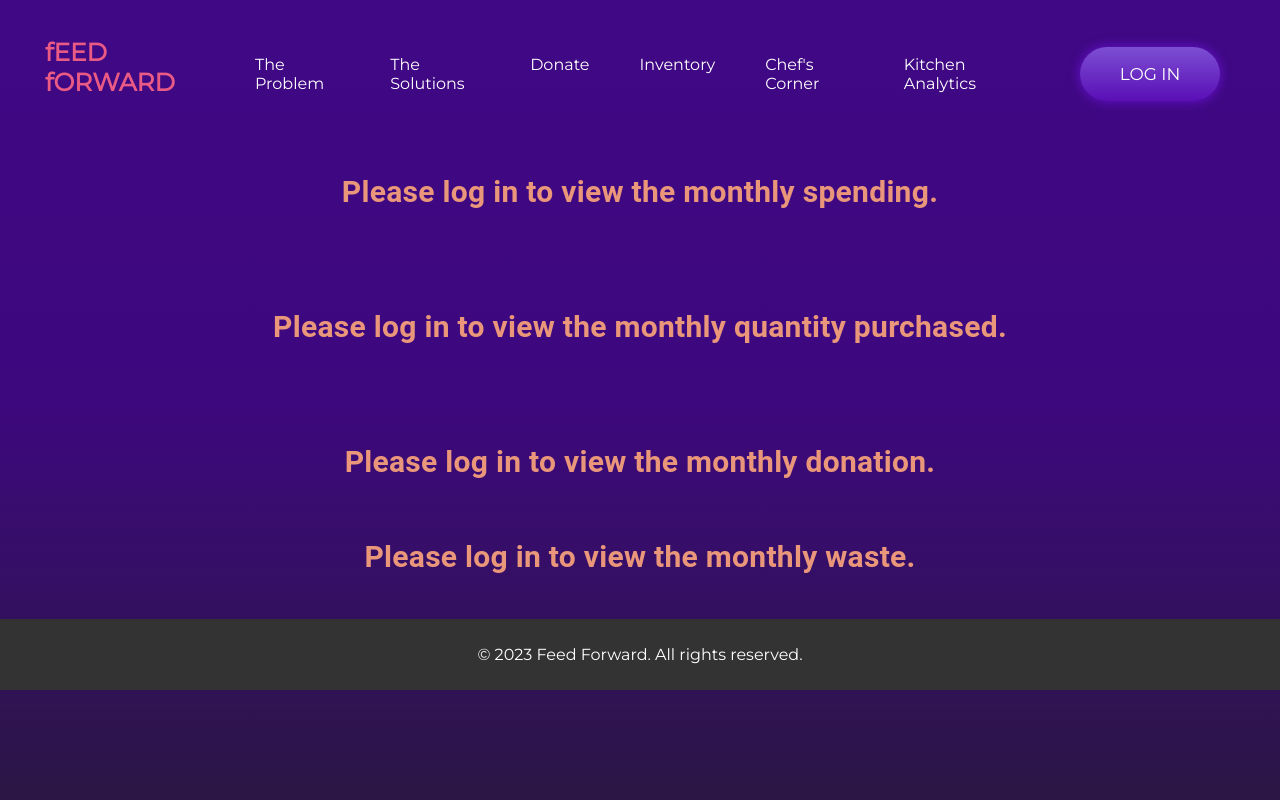
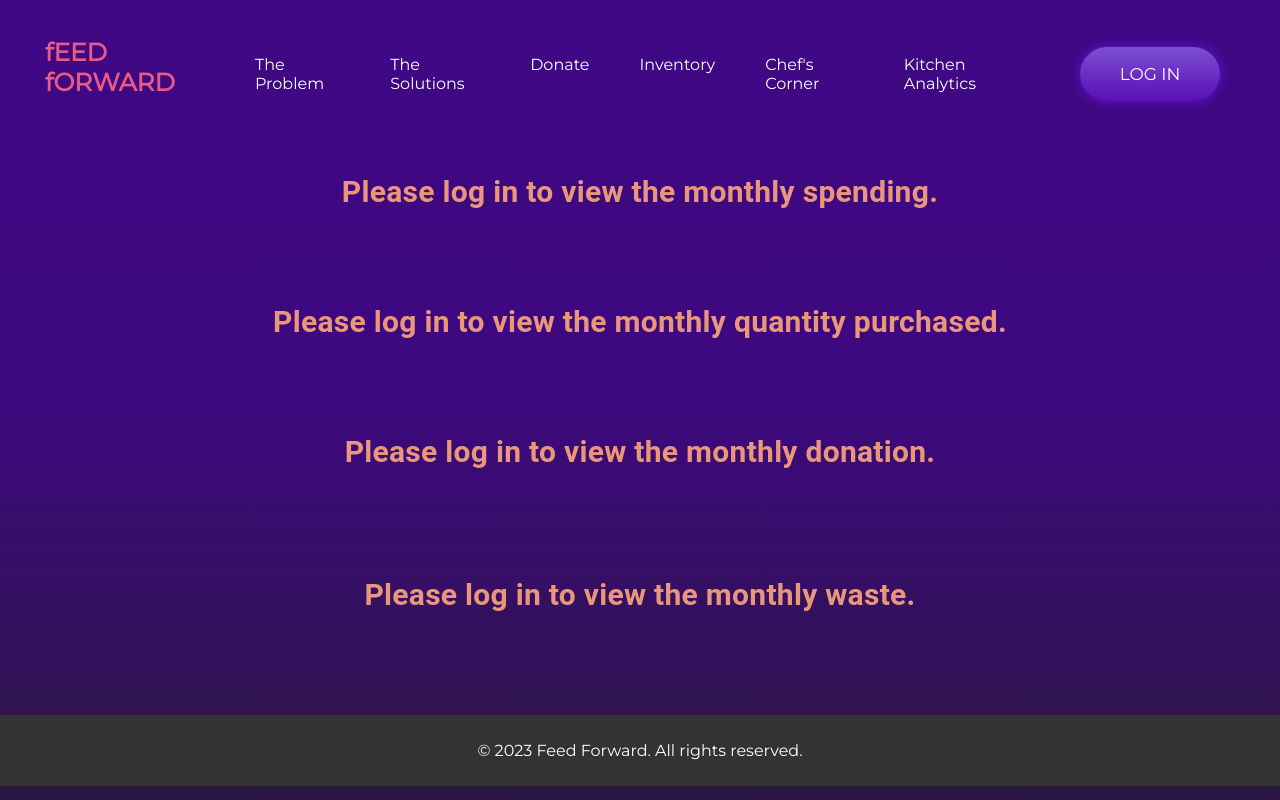
Before and after one commit to SpandanChetia/FeedForward, a React (Create React App) app: page /ecopro in a window 1280 px wide. Built offline with nearby package versions, Linux system fonts and the light colour scheme; a web font is replaced by a local one.

Commit message:
Kitchen Analytics updated

```diff
--- a/src/App.css
+++ b/src/App.css
@@ -937,8 +937,8 @@ opacity: 1;
   color:white;
 }
 
-.monthly-Donation-container, .monthly-Quantity-container{
-  margin-top: 90px;
+.monthly-Donation-container, .monthly-Quantity-container, .monthly-Waste-container{
+  margin-top: 85px;
   text-align: center;
   color:white;
 }
--- a/src/components/MonthlySpending.js
+++ b/src/components/MonthlySpending.js
@@ -9,7 +9,7 @@ const MonthlySpending = () => {
   const [monthlySpending, setMonthlySpending] = useState([]);
   const MONTHS=["JANUARY","FEBRUAURY","MARCH","APRIL","MAY","JUNE","JULY","AUGUST","SEPTEMBER","OCTOBER","NOVEMBER","DECEMBER"];
   const chartContainerStyle = {
-    margin: "40px"
+    margin: "40px",
   };
 
   useEffect(() => {
--- a/src/components/MonthlyWaste.js
+++ b/src/components/MonthlyWaste.js
@@ -9,7 +9,7 @@ const MonthlyWaste = () => {
   const [MonthlyWaste, setMonthlyWaste] = useState([]);
   const MONTHS=["JANUARY","FEBRUAURY","MARCH","APRIL","MAY","JUNE","JULY","AUGUST","SEPTEMBER","OCTOBER","NOVEMBER","DECEMBER"];
   const chartContainerStyle = {
-    margin: "40px"
+    margin: "98px"
   };
 
   useEffect(() => {
@@ -99,16 +99,16 @@ const MonthlyWaste = () => {
   };
 
   return (
-    <div className="monthly-spending-container" style={chartContainerStyle}>
+    <div className="monthly-Waste-container" style={chartContainerStyle}>
       {loggedIn ? (
         <div>
-          <div className="monthly-spending-heading">
+          <div className="monthly-waste-heading">
             <h1>
-              YOUR <span className="spending">MONTHLY WASTE</span>
+              YOUR <span className="wasting">MONTHLY WASTE</span>
             </h1>
           </div>
           {Object.keys(MonthlyWaste).length > 0 ? (
-            <div className="monthly-spending-chart">
+            <div className="monthly-wasting-chart">
               <Bar data={chartData} options={customs}/>
             </div>
           ) : (
```
